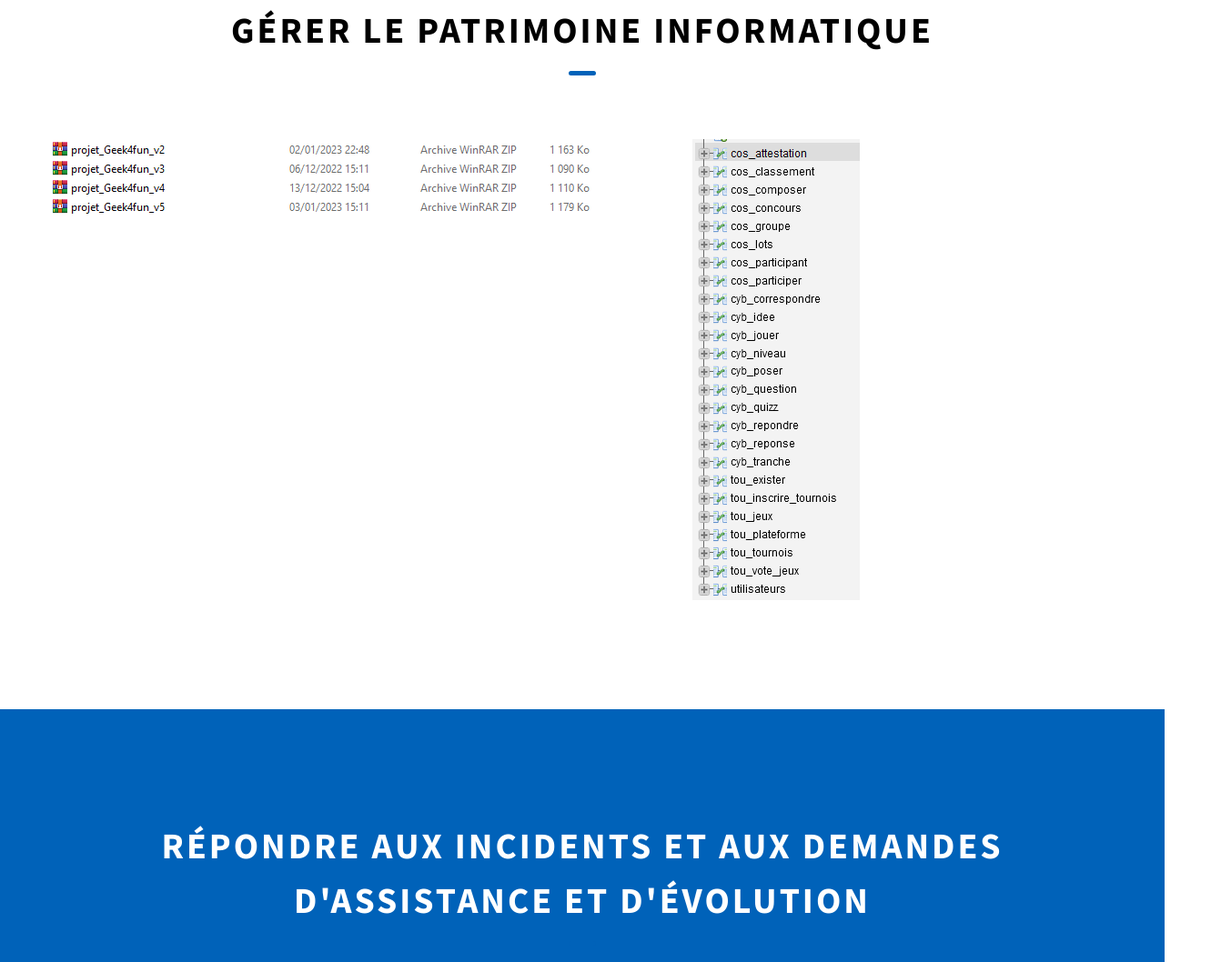
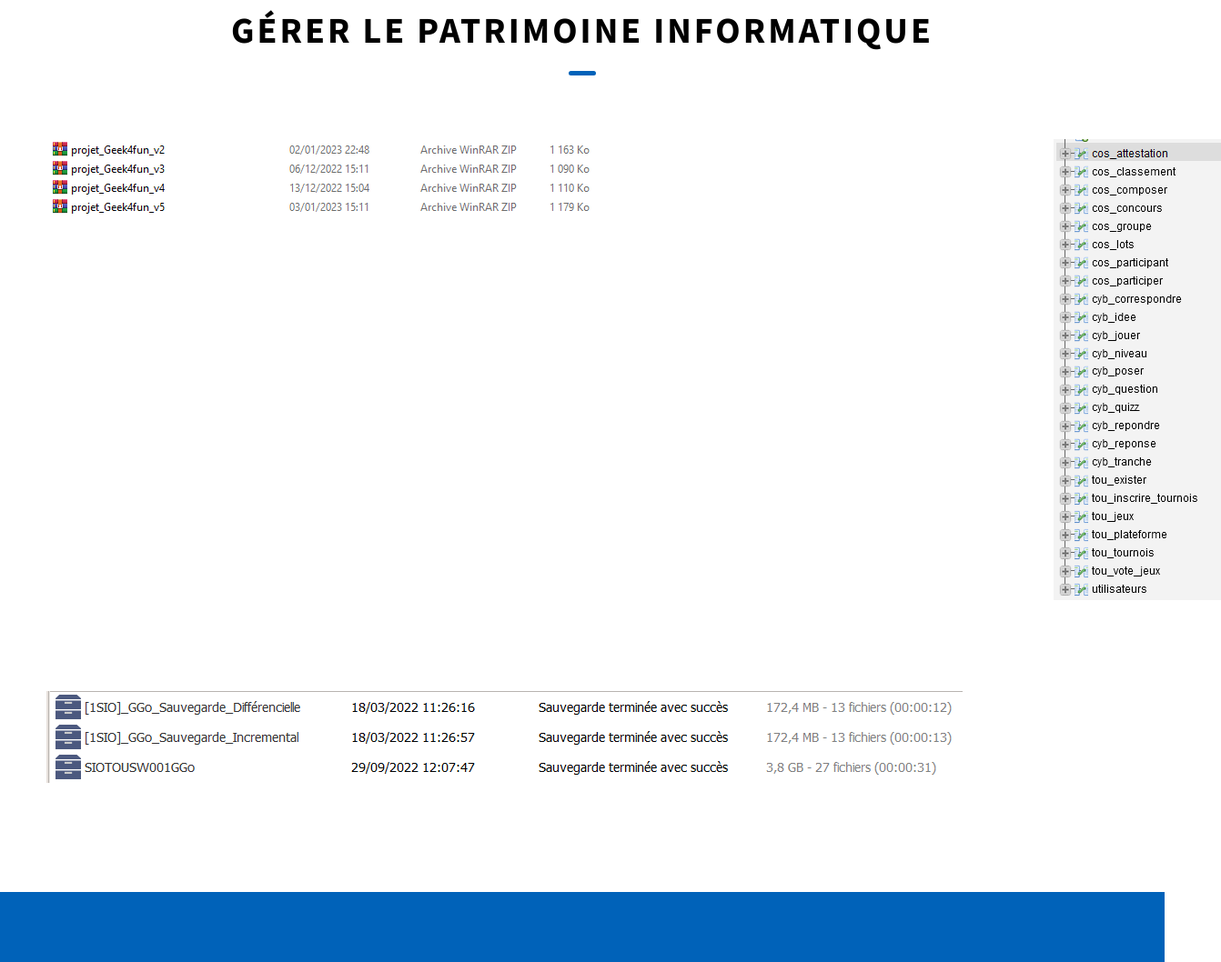
Before and after one commit to Guillaume-Got/portfolio, a website: page competences.html in a window 1280 px wide. Shown: the part 917-1975 px from the top of the page at 91% size, 1342 px wide, since content can reach past the window. Drawn offline with Linux system fonts and the light colour scheme.

Commit message:
Update competences.html

```diff
--- a/competences.html
+++ b/competences.html
@@ -101,7 +101,8 @@
       </h2>
       <div class="about__content">
         <img src="assets/dossiere4/patrimoine_informatique/Sauvegardeg4f.PNG">
-        <img src="assets/dossiere4/patrimoine_informatique/StandardSiteGeek4funBDD.PNG">
+        <img src="assets/dossiere4/patrimoine_informatique/StandardSiteGeek4funBDD.png">
+        <img src="assets/dossiere4/patrimoine_informatique/sauvegarde_iperius.png">
       </div>
     </div>
   </section>
```
